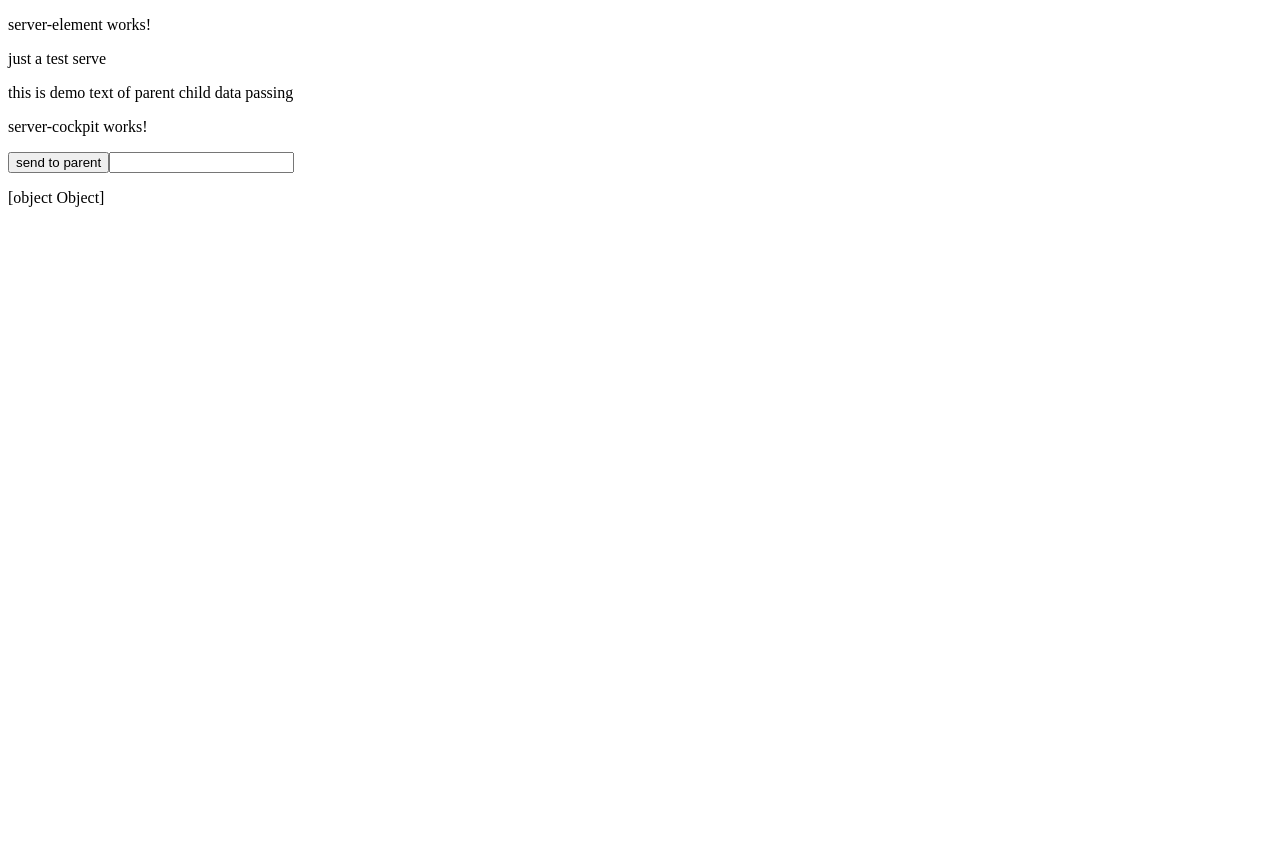
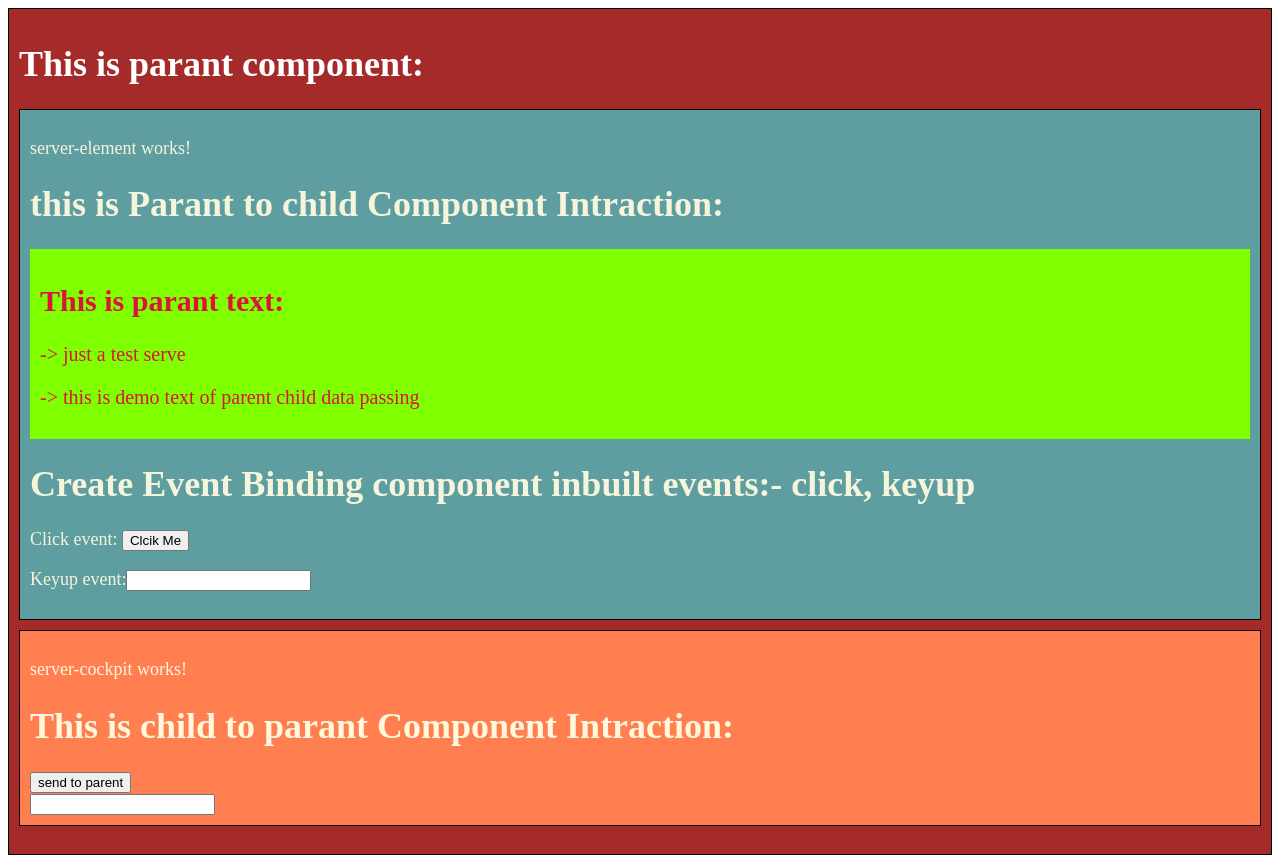
Before and after one commit to Megha327/Bootcamp, an Angular app: page / in a window 1280 px wide. Before the commit the page ends 800 px from the top, so only its background shows below. Built offline with nearby package versions, Linux system fonts and the light colour scheme.

Commit message:
commit changes with styling  component

```diff
--- a/src/app/app.component.css
+++ b/src/app/app.component.css
@@ -0,0 +1,7 @@
+.parant{
+    border: 1px solid black;
+    background-color: brown;
+    color: white;
+    padding: 10px;
+    font-size: 18px;
+}
--- a/src/app/app.component.html
+++ b/src/app/app.component.html
@@ -1,3 +1,5 @@
+<div class="parant">
+    <h1>This is parant component:</h1>
     <app-server-element [srvElement]="serverElement" [test]="testText"></app-server-element>
     <app-server-cockpit
         (customEvent)="getMsgFromChild($event)"
@@ -5,3 +7,4 @@
     ></app-server-cockpit>
     <p>{{ getmsg }}</p>
     <p>{{ getUserInput }}</p>
+</div>
--- a/src/app/app.component.ts
+++ b/src/app/app.component.ts
@@ -11,15 +11,15 @@ export class AppComponent {
   testText="this is demo text of parent child data passing";
 
   getmsg="";
-  getUserInput={};
+  getUserInput="";
 
   getMsgFromChild(event:string){
       console.log(event);
       this.getmsg=event;
   }
-  getUserInputValue(value:{userValue:any}){
+  getUserInputValue(value){
       console.log(event);
-      this.getUserInput=value.userValue;
+      this.getUserInput=value;
   }
 
 }
--- a/src/app/server-cockpit/server-cockpit.component.css
+++ b/src/app/server-cockpit/server-cockpit.component.css
@@ -0,0 +1,8 @@
+.child-parant{
+    border: 1px solid black;
+    background-color: coral;
+    color: cornsilk;
+    margin-top: 10px;
+    padding: 10px;
+    font-size: 18px;
+}
--- a/src/app/server-cockpit/server-cockpit.component.html
+++ b/src/app/server-cockpit/server-cockpit.component.html
@@ -1,3 +1,6 @@
-<p>server-cockpit works!</p>
-<button (click)="sendMsgFromChild()">send to parent</button>
-<input type="text" (input)="userInputValueFromChild()">
+<div class="child-parant">
+    <p>server-cockpit works!</p>
+    <h1>This is child to parant Component Intraction:</h1>
+    <div><button (click)="sendMsgFromChild()">send to parent</button></div>
+    <div><input type="text" (input)="userInputValueFromChild($event)"></div>
+</div>
--- a/src/app/server-cockpit/server-cockpit.component.ts
+++ b/src/app/server-cockpit/server-cockpit.component.ts
@@ -8,7 +8,7 @@ import { Component, OnInit, Output, EventEmitter } from '@angular/core';
 export class ServerCockpitComponent implements OnInit {
 
   @Output() customEvent=new EventEmitter<string>();
-  @Output() customEventForUserInput = new EventEmitter<{userValue:any}>();
+  @Output() customEventForUserInput = new EventEmitter<any>();
   newInput="";
   constructor() { }
 
@@ -20,9 +20,10 @@ export class ServerCockpitComponent implements OnInit {
       this.customEvent.emit("this message from child");
   }
 
-  userInputValueFromChild(){
+  userInputValueFromChild(event){
     console.log("sucess");
-    this.customEventForUserInput.emit({userValue:this.newInput});
+    this.newInput=event.target.value;
+    this.customEventForUserInput.emit(this.newInput);
   }
 
 }
--- a/src/app/server-element/server-element.component.css
+++ b/src/app/server-element/server-element.component.css
@@ -0,0 +1,13 @@
+.parant-child{
+    border: 1px solid black;
+    background-color: cadetblue;
+    color:beige;
+    padding: 10px;
+}
+.parant-text{
+    border: bisque;
+    background-color: chartreuse;
+    padding: 10px;
+    font-size: 20px;
+    color: crimson;
+}
--- a/src/app/server-element/server-element.component.html
+++ b/src/app/server-element/server-element.component.html
@@ -1,3 +1,18 @@
-<p>server-element works!</p>
-<p>{{ element[0].content }}</p>
-<p>{{ test }}</p>
+<div class="parant-child">
+    <p>server-element works!</p>
+    <h1>this is Parant to child Component Intraction:</h1>
+    <div class="parant-text">
+        <h2>This is parant text:</h2>
+        <p>-> {{ element[0].content }}</p>
+        <p>-> {{ test }}</p>
+    </div>
+
+    <h1>Create Event Binding component inbuilt events:- click, keyup</h1>
+    <div>Click event: <button (click)=cleckEvent()>Clcik Me</button>
+    <p>{{ clickValue }}</p>
+    </div>
+    <div>
+        Keyup event:<input type="text" (keyup)="keyupEvent($event)">
+        <p>{{ keyupValue }}</p>
+    </div>
+</div>
--- a/src/app/server-element/server-element.component.ts
+++ b/src/app/server-element/server-element.component.ts
@@ -11,12 +11,21 @@ export class ServerElementComponent implements OnInit {
 
  @Input()  test:string;
 
+ clickValue="";
+ keyupValue="";
   constructor() { }
 
   ngOnInit(): void {
     console.log(this.element)
   }
 
-
+  cleckEvent(){
+    alert("Hello Newers! tis is click event.");
+    this.clickValue="This is clcick event.";
+  }
+  keyupEvent(event:any){
+    console.log(event);
+    this.keyupValue += event.target.value + '|';
+  }
 
 }
```
Lines whose indentation alone changed are shown as unchanged.
